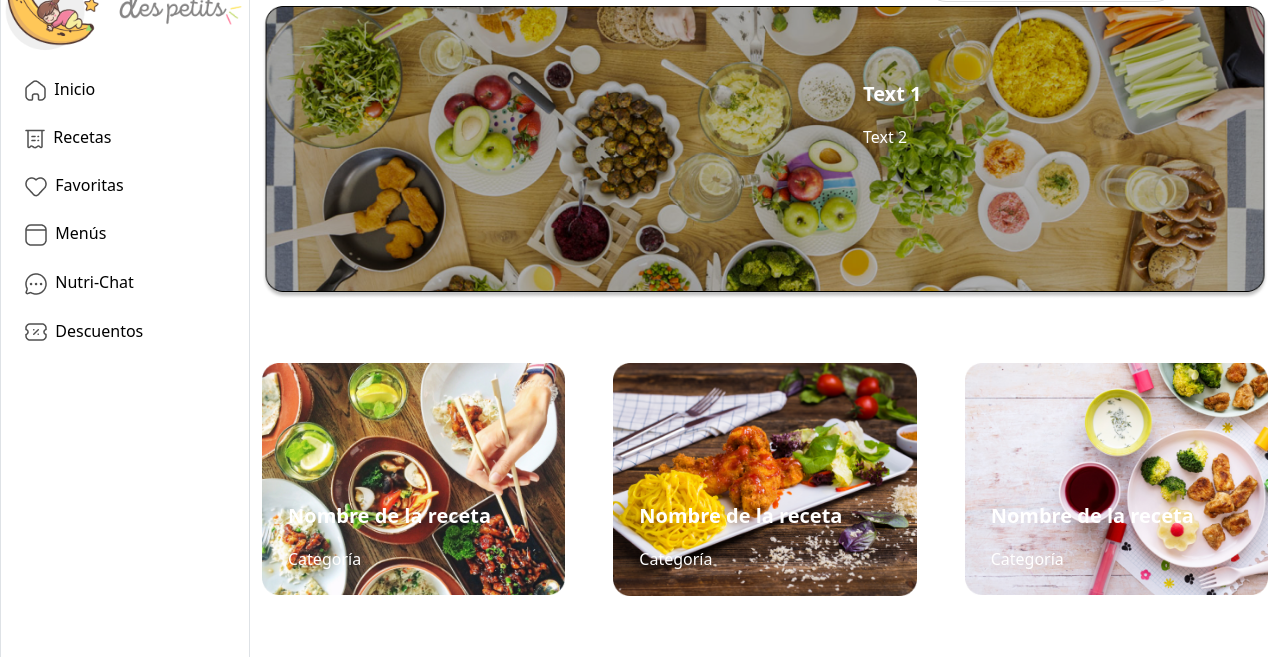
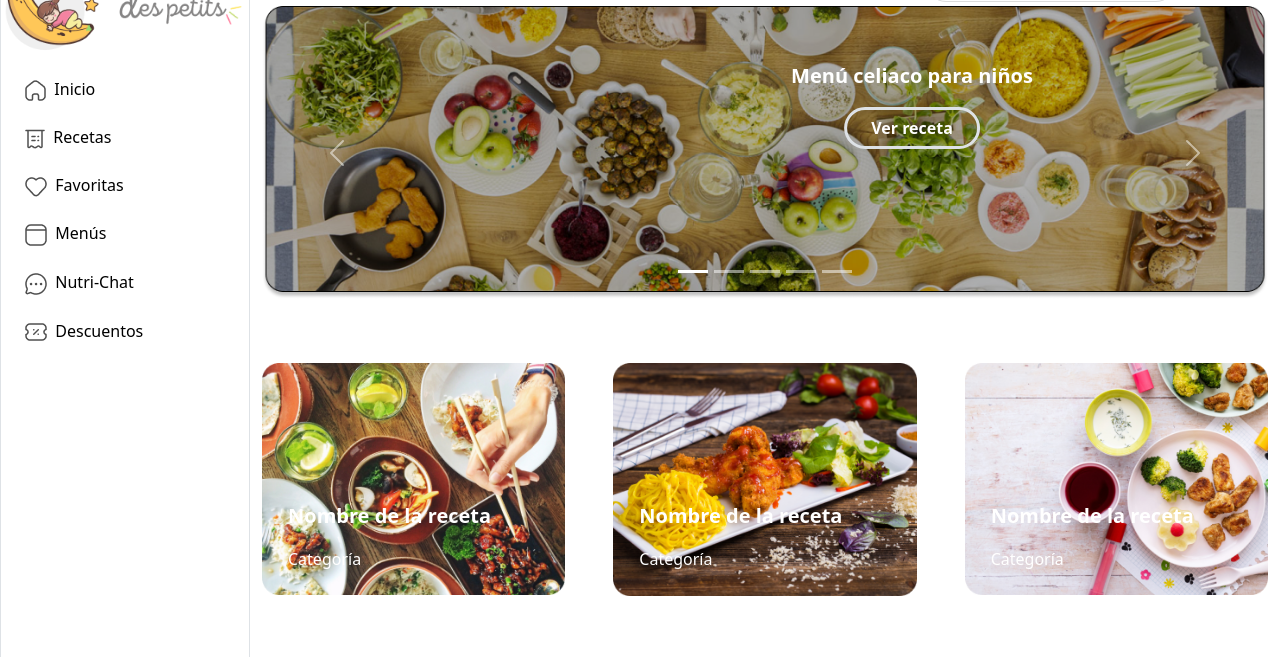
Before and after one commit to practicasLienzzo/La-Cuisine, a plain HTML site: page AllRecipes.html in a window 1280 px wide. Shown: the part 66-723 px from the top of the page. Drawn offline with nearby package versions, Linux system fonts and the light colour scheme.

Commit message:
Small fixes needed.
Basically done-ish. Need help with final touches. Moving on to IndividualRecipe

```diff
--- a/AllRecipes.html
+++ b/AllRecipes.html
@@ -55,13 +55,48 @@
         <!--This is my Recipes-->
         <div class="row g-5">
           <div class="col-12 col-sm-12 col-md-12 pb-3 position-relative">
-            <img width="100%" src="/PNG/Rectangle 1.png" alt="">
-
-            <div class="position-absolute" style="bottom: 150px;left: 625px;">
-              <p class="text-white fw-bold fs-5">Text 1</p>
-              <p class="text-white">Text 2</p>
+            <div id="carouselExampleIndicators" class="carousel slide" data-bs-ride="carousel">
+              <ol class="carousel-indicators">
+                <li data-bs-target="#carouselExampleIndicators" data-bs-slide-to="0" class="active"></li>
+                <li data-bs-target="#carouselExampleIndicators" data-bs-slide-to="1"></li>
+                <li data-bs-target="#carouselExampleIndicators" data-bs-slide-to="2"></li>
+                <li data-bs-target="#carouselExampleIndicators" data-bs-slide-to="3"></li>
+                <li data-bs-target="#carouselExampleIndicators" data-bs-slide-to="4"></li>
+              </ol>
+              <div class="carousel-inner">
+                <div class="carousel-item active">
+                  <div class="position-relative">
+                    <img class="w-100" src="/PNG/Rectangle 1.png" alt="">
+                    <div class="position-absolute translate-middle-x text-center" style="bottom:150px; left:650px;">
+                      <p class="text-white fw-bold fs-5">Menú celiaco para niños</p>
+                      <button type="button" class="btn border border-3 rounded-pill fw-bold" style="color: white;">&nbsp;&nbsp; Ver receta &nbsp;&nbsp;</button>
+                    </div>
+                  </div>
+                </div>
+                <div class="carousel-item">
+                  <!-- Second slide content here -->
+                </div>
+                <div class="carousel-item">
+                  <!-- Third slide content here -->
+                </div>
+                <div class="carousel-item">
+                  <!-- Fourth slide content here -->
+                </div>
+                <div class="carousel-item">
+                  <!-- Fifth slide content here -->
+                </div>
+              </div>
+              <a class="carousel-control-prev" href="#carouselExampleIndicators" role="button" data-bs-slide="prev">
+                <span class="carousel-control-prev-icon" aria-hidden="true"></span>
+                <span class="visually-hidden">Previous</span>
+              </a>
+              <a class="carousel-control-next" href="#carouselExampleIndicators" role="button" data-bs-slide="next">
+                <span class="carousel-control-next-icon" aria-hidden="true"></span>
+                <span class="visually-hidden">Next</span>
+              </a>
             </div>
           </div>
+
 
           <div class="col-12 col-sm-6 col-md-4 pb-3 position-relative">
             <img width="100%" src="/PNG/Rectangle 2.png" alt="">
```
